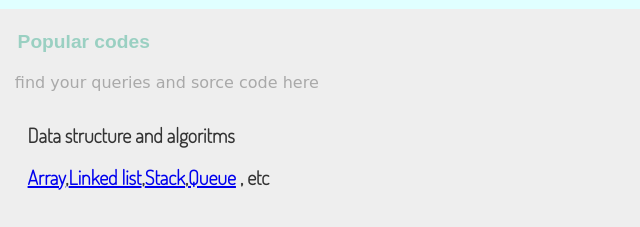
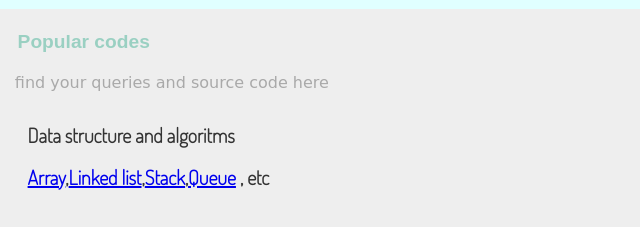
Before and after one commit to hussainali99a/reprositery-project, a plain HTML site: page index.html in a window 1280 px wide. Shown: the part 1498-1725 px from the top of the page, 0-640 px from the left. Drawn offline with Linux system fonts and the light colour scheme.

Commit message:
Update index.html

```diff
--- a/index.html
+++ b/index.html
@@ -65,7 +65,7 @@
 
     <article class="code">
         <h1 id="head">Popular codes</h1>
-        <p id="info">find your queries and sorce code here </p>
+        <p id="info">find your queries and source code here </p>
         <article class="code-day">
             <h2>Data structure and algoritms</h2>
             <p><a href="https://github.com/hussainali99a/c-code/blob/main/array3.cpp">Array</a>,<a href="https://github.com/hussainali99a/c-code/blob/main/linkedlist_insertingatend.cpp">Linked list</a>,<a href="https://github.com/hussainali99a/c-code/blob/main/stack.c">Stack</a>,<a href="https://github.com/hussainali99a/c-code/blob/main/queue.c">Queue</a> , etc</p>
```
